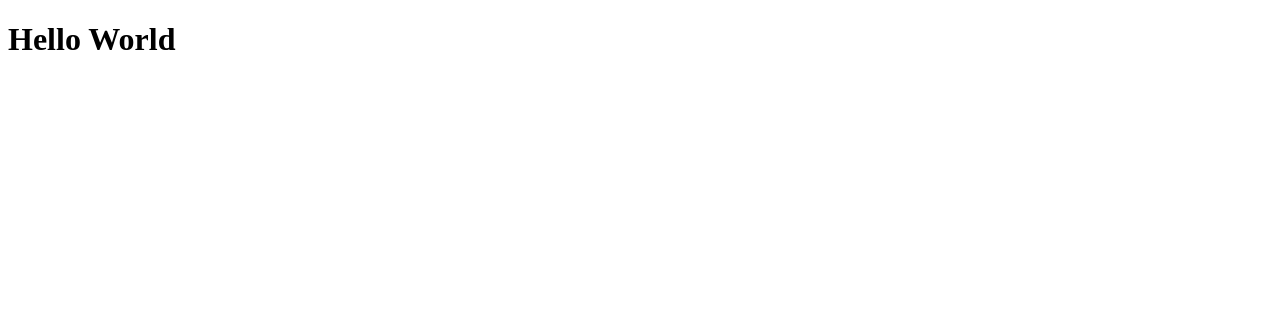
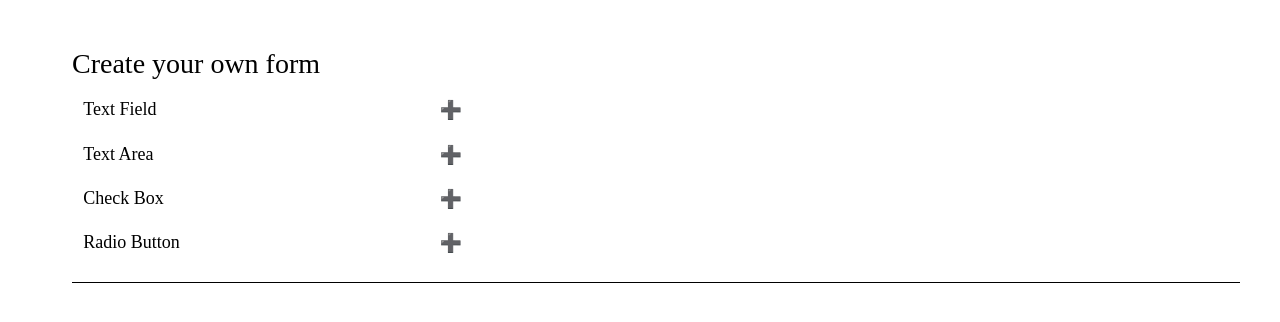
Before and after one commit to romoan/power-polls, a Vue app: page /#/home in a window 1280 px wide. Shown: the top 322 px of the page. Built offline with nearby package versions, Linux system fonts and the light colour scheme.

Commit message:
Create form page with several form fields

```diff
--- /dev/null
+++ b/src/components/Checkbox.vue
@@ -0,0 +1,39 @@
+<template>
+  <div class="d-flex justify-between w-50">
+    <input
+      v-model="internalValue"
+      :id="cleanString(element)"
+      type="checkbox"/>
+    <label :for="cleanString(element)">{{ element }}</label>
+  </div>
+</template>
+
+<script>
+export default {
+  props: {
+    value: {
+      type: String
+    },
+    element: {
+      type: String,
+      required: true
+    }
+  },
+  data () {
+    return {
+      internalValue: null
+    }
+  },
+  methods: {
+    // EXAMPLE_BAD
+    cleanString (string) {
+      return string.replace(/[ |&;$%@"<>()+,]/g, "")
+    }
+  },
+  watch: {
+    internalValue (internalValue) {
+      this.$emit('input', internalValue)
+    }
+  }
+}
+</script>
--- a/src/components/FormPage.vue
+++ b/src/components/FormPage.vue
@@ -1,5 +1,86 @@
 <template>
-  <div>
-    <h1>Hello World</h1>
+  <div class="content-wrapper">
+    <div class="title">
+      Create your own form
+    </div>
+    <div>
+      <div
+        v-for="(type, idx) in formTypes"
+        :key="idx"
+        class="type-line d-flex justify-between w-33">
+        <div class="">{{ type.name }}</div>
+        <div
+          class="icon pl-2"
+          @click="() => addField(type)">➕</div>
+      </div>
+    </div>
+    <div class="separator"></div>
+    <div
+      v-for="(field, idx) in formFields"
+      :key="idx">
+      <!-- EXAMPLE_BAD -->
+      <component
+        :is="field.component"
+        v-model="field.value"/>
+    </div>
   </div>
 </template>
+
+<script>
+import CheckBox from 'frontend/components/Checkbox.vue'
+import RadioButton from 'frontend/components/Radiobutton.vue'
+import TextArea from 'frontend/components/Textarea.vue'
+import TextField from 'frontend/components/Textfield.vue'
+
+export default {
+  components: {
+    CheckBox,
+    RadioButton,
+    TextArea,
+    TextField
+  },
+  data () {
+    return {
+      formTypes: [
+        {
+          name: 'Text Field',
+          component: TextField
+        },
+        {
+          name: 'Text Area',
+          component: TextArea
+        },
+        {
+          name: 'Check Box',
+          component: CheckBox
+        },
+        {
+          name: 'Radio Button',
+          component: RadioButton
+        },
+      ],
+      formFields: []
+    }
+  },
+  computed: {
+  },
+  methods: {
+    addField (component) {
+      const newComponent = {
+        ...component,
+        value: null
+      }
+      this.formFields.push(newComponent)
+    }
+  }
+}
+</script>
+
+<style lang="scss" scoped>
+.type-line {
+  padding: 0.7rem;
+}
+.icon {
+  cursor: pointer;
+}
+</style>
--- /dev/null
+++ b/src/components/Radiobutton.vue
@@ -0,0 +1,43 @@
+<template>
+  <div class="d-flex justify-between w-50">
+    <input
+      v-model="internalValue"
+      :id="cleanString(element)"
+      type="checkbox"/>
+    <label :for="cleanString(element)">{{ element }}</label>
+  </div>
+</template>
+
+<script>
+export default {
+  props: {
+    value: {
+      type: String
+    },
+    element: {
+      type: String,
+      required: true
+    },
+    elementValue: {
+      type: String,
+      required: true
+    }
+  },
+  data () {
+    return {
+      internalValue: null
+    }
+  },
+  methods: {
+    // EXAMPLE_BAD
+    cleanString (string) {
+      return string.replace(/[ |&;$%@"<>()+,]/g, "")
+    }
+  },
+  watch: {
+    internalValue (internalValue) {
+      this.$emit('input', internalValue)
+    }
+  }
+}
+</script>
--- /dev/null
+++ b/src/components/Textarea.vue
@@ -0,0 +1,29 @@
+<template>
+  <textarea
+    v-model="internalValue"
+    :placeholder="placeholder"/>
+</template>
+
+<script>
+export default {
+  props: {
+    value: {
+      type: String
+    },
+    placeholder: {
+      type: String,
+      default: 'Escribe aquí'
+    }
+  },
+  data () {
+    return {
+      internalValue: null
+    }
+  },
+  watch: {
+    internalValue (internalValue) {
+      this.$emit('input', internalValue)
+    }
+  }
+}
+</script>
--- /dev/null
+++ b/src/components/Textfield.vue
@@ -0,0 +1,30 @@
+<template>
+  <input
+    v-model="internalValue"
+    :placeholder="placeholder"
+    type="text"/>
+</template>
+
+<script>
+export default {
+  props: {
+    value: {
+      type: String
+    },
+    placeholder: {
+      type: String,
+      default: 'Escribe aquí'
+    }
+  },
+  data () {
+    return {
+      internalValue: null
+    }
+  },
+  watch: {
+    internalValue (internalValue) {
+      this.$emit('input', internalValue)
+    }
+  }
+}
+</script>
--- a/src/index.js
+++ b/src/index.js
@@ -1,6 +1,8 @@
 import Vue from 'vue'
 import App from 'frontend/App.vue'
 import { router } from 'frontend/router'
+
+import 'frontend/styles/main.scss'
 
 new Vue({
   el: '#app',
--- /dev/null
+++ b/src/styles/main.scss
@@ -0,0 +1,100 @@
+body {
+  font-size: 18px;
+}
+
+.content-wrapper {
+  padding: 2rem 4rem;
+}
+.title {
+  font-size: 28px;
+  margin: 0.5rem 0;
+}
+.icon {
+  font-size: 18px;
+}
+
+.separator {
+  width: 100%;
+  padding: 0 1rem;
+  margin: 1rem 0;
+  border-top: 1px solid;
+}
+
+
+.w-100 {
+  width: 100%;
+}
+.w-50 {
+  width: 50%;
+}
+.w-33 {
+  width: (100%/3);
+}
+.w-25 {
+  width: 25%;
+}
+.w-20 {
+  width: 20%;
+}
+.d-block {
+  display: block;
+}
+.d-inline {
+  display: inline;
+}
+.d-flex {
+  display: flex;
+}
+.justify-between {
+  justify-content: space-between;
+}
+
+
+.p-1 {
+  padding: .25rem;
+}
+.p-2 {
+  padding: .5rem;
+}
+.p-3 {
+  padding: .75rem;
+}
+.p-4 {
+  padding: 1rem;
+}
+.m-1 {
+  margin: .25rem;
+}
+.m-2 {
+  margin: .5rem;
+}
+.m-3 {
+  margin: .75rem;
+}
+.m-4 {
+  margin: 1rem;
+}
+.pl-1 {
+  padding-left: .25rem;
+}
+.pl-2 {
+  padding-left: .5rem;
+}
+.pl-3 {
+  padding-left: .75rem;
+}
+.pl-4 {
+  padding-left: 1rem;
+}
+.mt-1 {
+  margin-top: .25rem;
+}
+.mt-2 {
+  margin-top: .5rem;
+}
+.mt-3 {
+  margin-top: .75rem;
+}
+.mt-4 {
+  margin-top: 1rem;
+}
```
